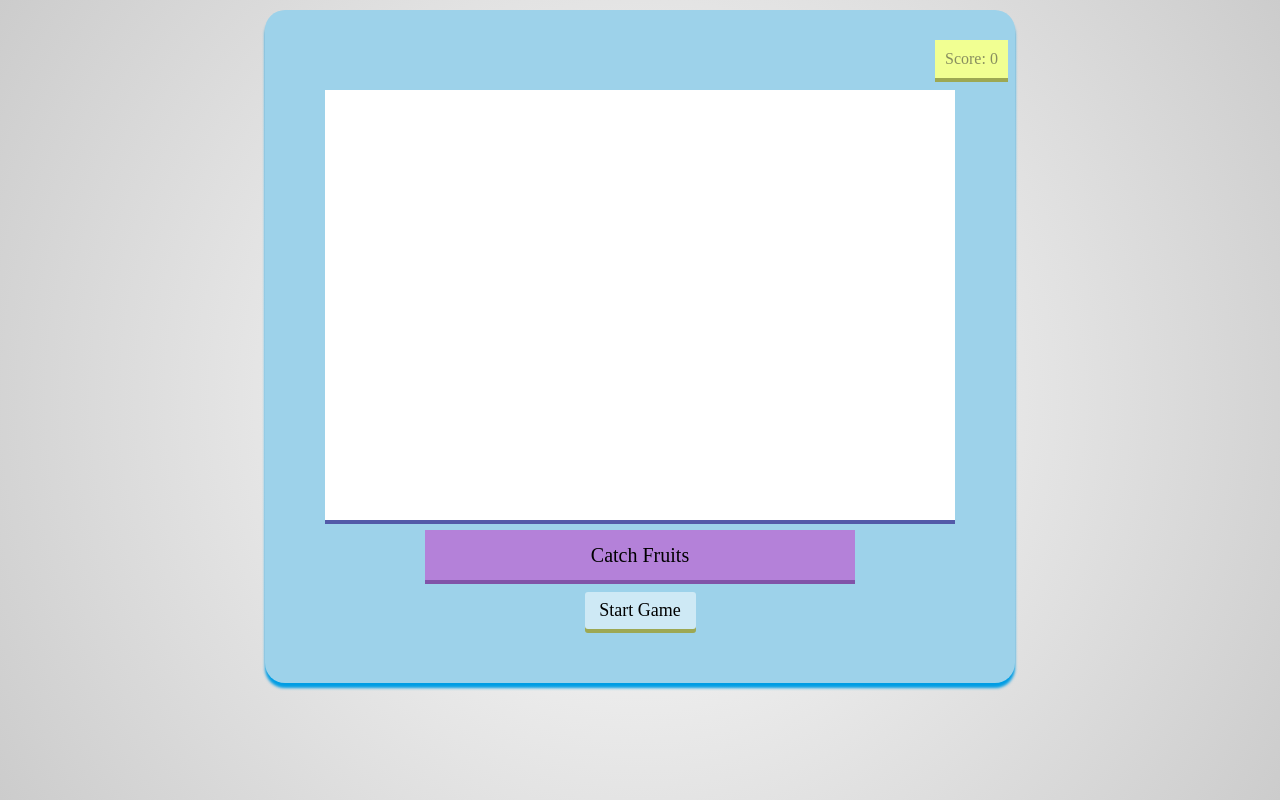
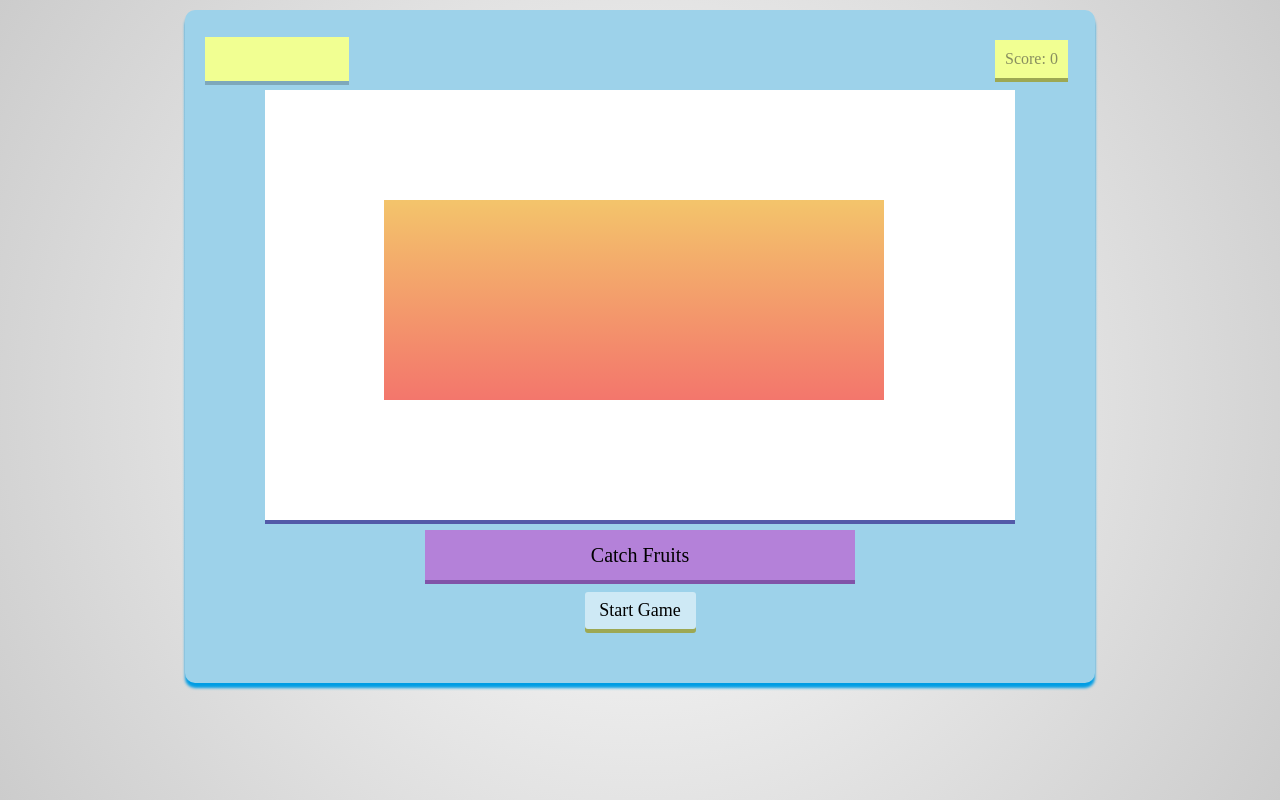
Before and after one commit to eshanbehal/fruit-slice-game, a plain HTML site: page index.html in a window 1280 px wide. Drawn offline with Linux system fonts and the light colour scheme.

Commit message:
completed modifying design for the game.

```diff
--- a/index.html
+++ b/index.html
@@ -1,7 +1,7 @@
 <!DOCTYPE html>
 <html lang="en">
 <head>
-    <title>Maths Game</title>
+    <title>Fruits Slice Game</title>
     <meta charset="utf-8">
     <meta name="viewport" content="width=device-width, initial-scale=1, user-scalable=yes">
     <link rel="stylesheet" href="styling.css">
@@ -12,6 +12,8 @@
     <div id="container">
 
         <div id="score">Score: <span id="scorevalue">0</span></div>
+
+        <div id="trialsLeft"> </div>
 
         <div id="correct">Correct</div>
 
@@ -31,7 +33,6 @@
 -->
 
         <div id="startreset">Start Game</div>
-<!--        <div id="timeremaining">Time Remaining: <span id="timeremainingvalue">60</span> sec</div>-->
 
         <div id="gameOver">
 
--- a/styling.css
+++ b/styling.css
@@ -7,11 +7,11 @@ html{
 }
 #container{
     height: 613px;
-    width: 690px;
+    width: 850px;
     background-color: #9DD2EA;
     margin: 10px auto;
     padding: 30px;
-    border-radius: 20px;
+    border-radius: 10px;
     box-shadow: 0px 5px 3px 0px #009DE4;
     -webkit-box-shadow: 0px 5px 3px 0px #009DE4;
     -moz-box-shadow: 0px 5px 3px 0px #009DE4;
@@ -25,7 +25,7 @@ html{
     box-shadow: 0px 4px #9DA853;
     -webkit-box-shadow: 0px 4px #9DA853;
     -moz-box-shadow: 0px 4px #9DA853;
-    left: 670px;
+    left: 810px;
 }
 #correct{
     position: absolute;
@@ -44,7 +44,7 @@ html{
     display: none;
 }
 #question{
-    width: 630px;
+    width: 750px;
     height: 430px;
     background-color: white;
     margin: 50px auto 10px auto;
@@ -90,6 +90,20 @@ html{
     -moz-transition: all 0.2s;
     -ms-transition: all 0.2s;
 }
+
+#trialsLeft{
+    width: 100px;
+    padding: 22px;
+    position: absolute;
+    top: 27px;
+    left: 20px;
+    background-color: #F1FF92;
+/*    border-radius: 10px;*/
+    box-shadow: 0px 4px rgba(0, 0, 0, 0.2);
+    -webkit-box-shadow: 0px 4px rgba(0, 0, 0, 0.2);
+    -moz-box-shadow: 0px 4px rgba(0, 0, 0, 0.2);
+/*    display: none;*/
+}
 #gameOver{
     width: 500px;
     height: 200px;
@@ -100,11 +114,11 @@ html{
     color: white;
     position: absolute;
     top: 190px;
-    left: 125px;
+    left: 199px;
     font-size: 2.4em;
     text-align: center;
 /*    border-radius: 10px;*/
-    display: none;
+/*    display: none;*/
     text-transform: uppercase;
     z-index: 2;
 
```
